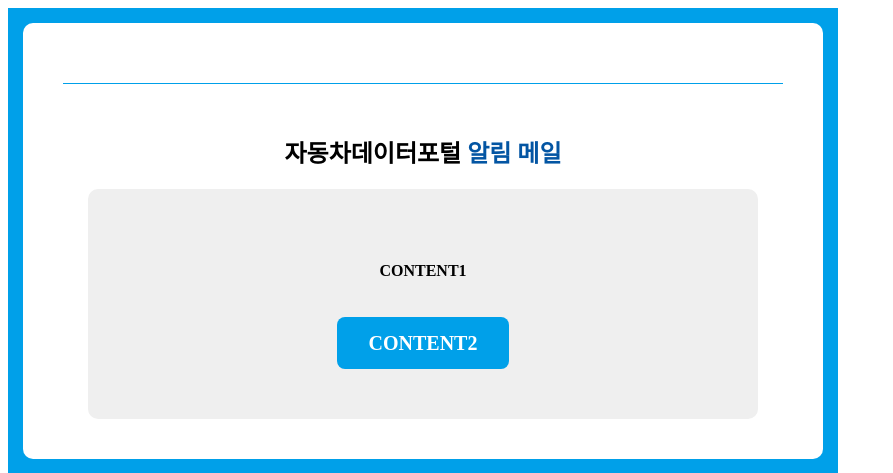
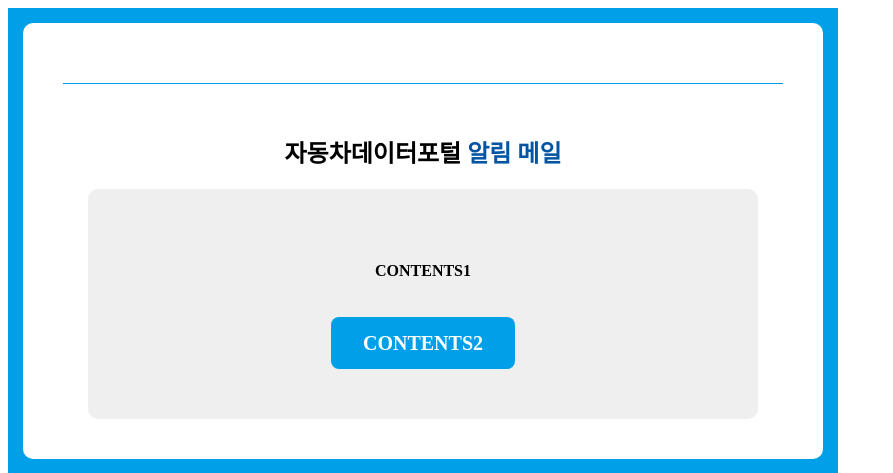
Before and after one commit to mobigen/AP_API_Router, a Python web app: template API-SERVICE/conf/sitemng/template/notyEmail.html in a window 1280 px wide. Shown: the top 473 px of the page, without its empty margins (0-893 px from the left). Run offline with Jinja, Linux system fonts and the light colour scheme; the template is opened without the code that fills it, so the values that code supplies are empty.

Commit message:
[AIPLATFORM-2129] chore: 오타수정

```diff
--- a/API-SERVICE/conf/sitemng/template/notyEmail.html
+++ b/API-SERVICE/conf/sitemng/template/notyEmail.html
@@ -22,8 +22,8 @@
                 <tr>
                     <td>
                         <div style="line-height: 2;padding: 50px 20px;background-color: #EFEFEF;border-radius: 10px;font-weight: bold;text-align: center;">
-                            <p>CONTENT1</p>
-                            <p style="display: flex; justify-content: center; align-items: center;margin: 30px 30px 0;"><span style="line-height: 28px;white-space: normal; word-break: break-all; padding:12px 32px;background-color: #00A0E9; color: #fff;border-radius: 8px;text-decoration: none;font-size: 20px;">CONTENT2</span></p>
+                            <p>CONTENTS1</p>
+                            <p style="display: flex; justify-content: center; align-items: center;margin: 30px 30px 0;"><span style="line-height: 28px;white-space: normal; word-break: break-all; padding:12px 32px;background-color: #00A0E9; color: #fff;border-radius: 8px;text-decoration: none;font-size: 20px;">CONTENTS2</span></p>
                         </div>
                     </td>
                 </tr>
```
